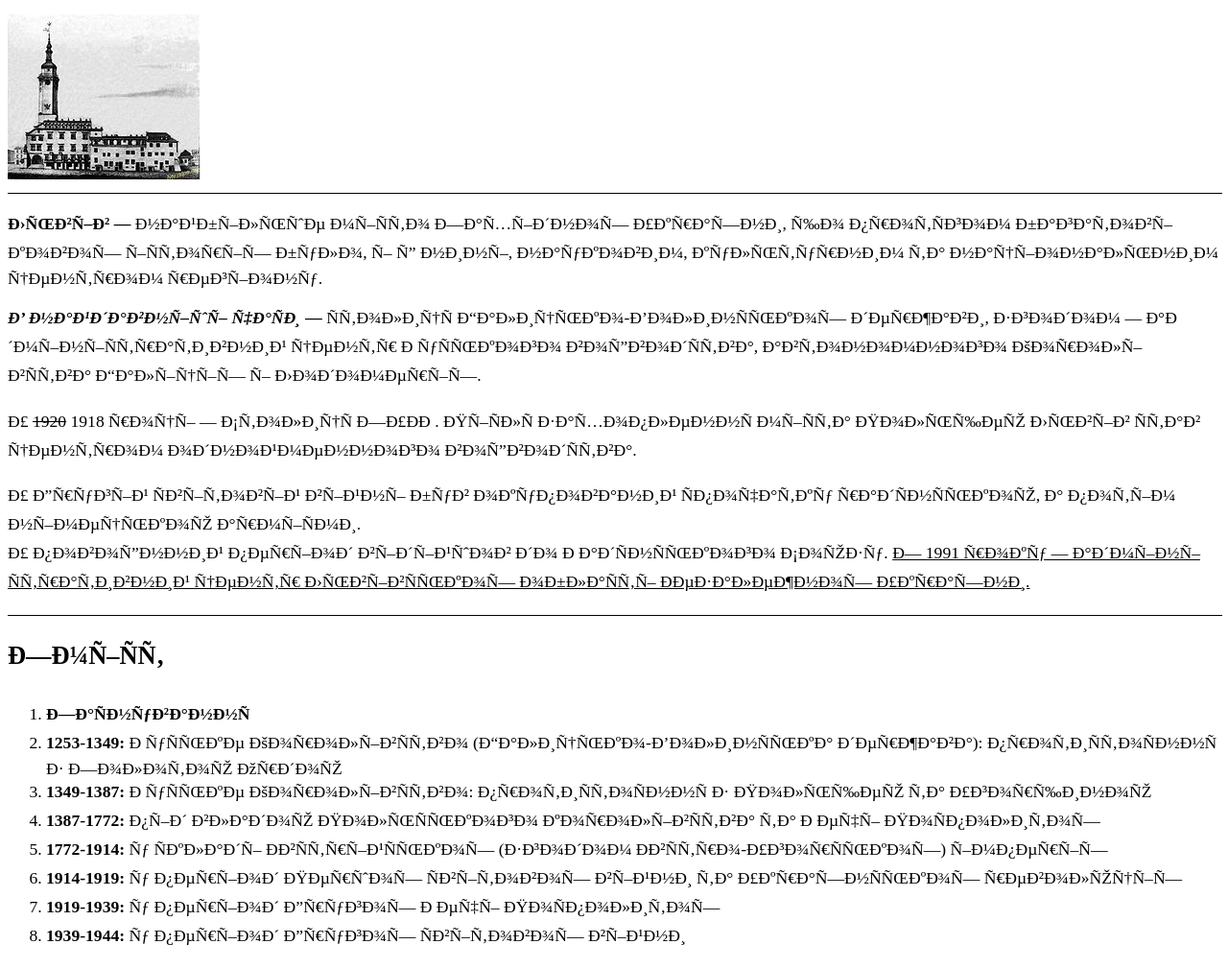
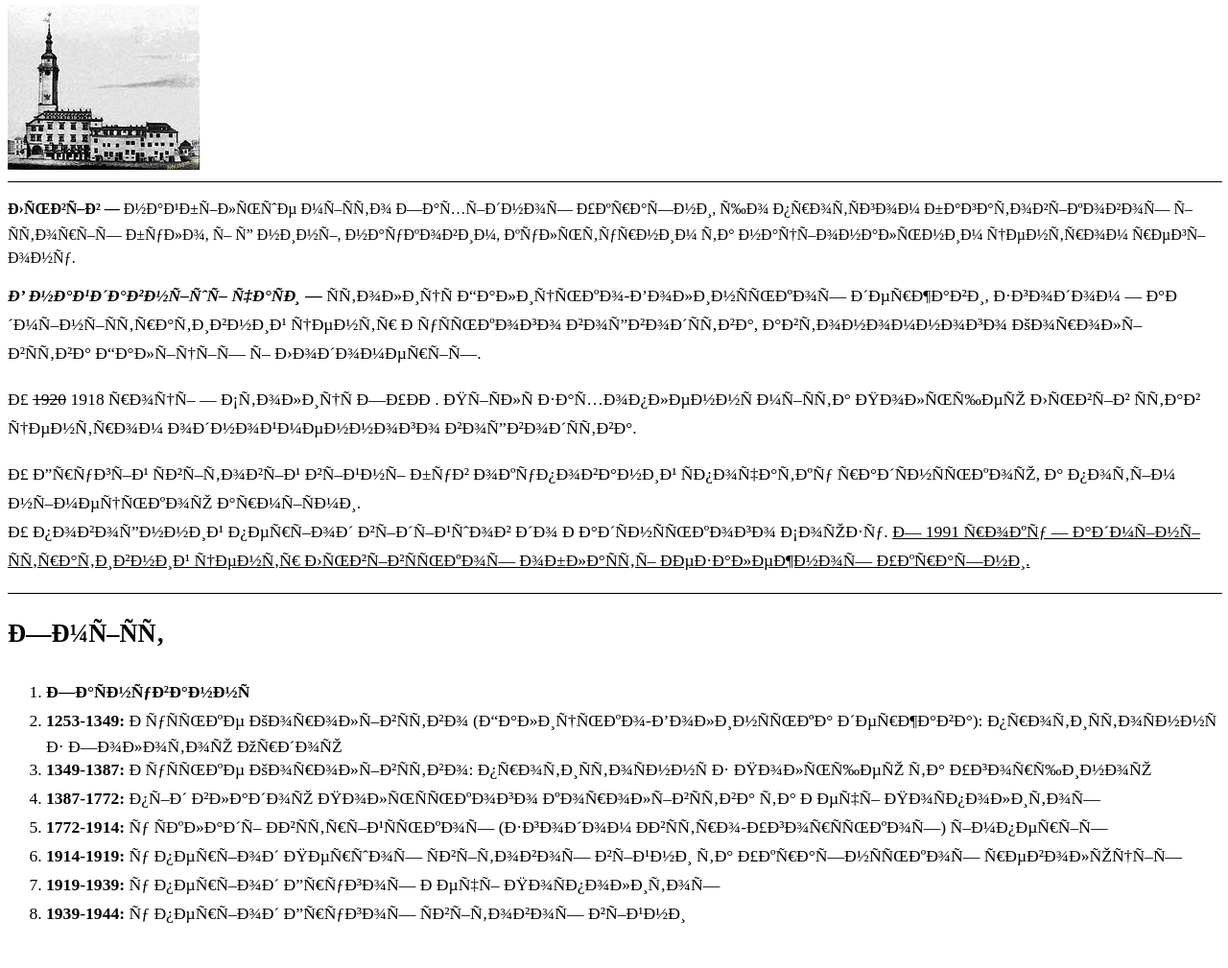
Before and after one commit to Igoru4/Homework-, a plain HTML site: page index.html in a window 1280 px wide. Shown: the part 92-1101 px from the top of the page at 96% size. After the commit the page ends 1079 px from the top, so only its background shows below. Drawn offline with Linux system fonts and the light colour scheme.

Commit message:
change font size

```diff
--- a/index.html
+++ b/index.html
@@ -4,15 +4,16 @@
     <meta charset="UFT-8">
     <title>Homework 1 HTML</title>
 </head>
-<body style="font-size:110%;">
-
-    <!--heading-->
+<body>
     <h1>Історія Львова</h1>
     <img src="XIX.jpg">
         <hr align="left" width="100%" size="1" color="#000000" />
+
     <div>
         <p><b>Львів &mdash;</b> найбільше місто Західної України, що протягом багатовікової
             історії було, і є нині, науковим, культурним та національним центром регіону.</p>
+    </div>
+    <div style="font-size:110%;">
         <p><i><b>В найдавніші часи &mdash;</b></i> столиця Галицько-Волинської держави, згодом &mdash; адміністративний центр
         Руського воєводства, автономного Королівства Галіції і Лодомерії.</p>
         <p>У <strike>1920</strike> 1918 році &mdash; Столиця ЗУНР.
@@ -21,8 +22,7 @@
             <br>У повоєнний період відійшов до Радянського Союзу. <u>З 1991 року &mdash; адміністративний центр Львівської області
                 Незалежної України. </u> </p>
         <hr align="left" width="100%" size="1" color="#000000" />
-    </div>
-    <div>
+
         <h2>Зміст</h2>
         <ol>
             <li><b>Заснування</b></li>
```
Also changed, not shown: 1 other file.
